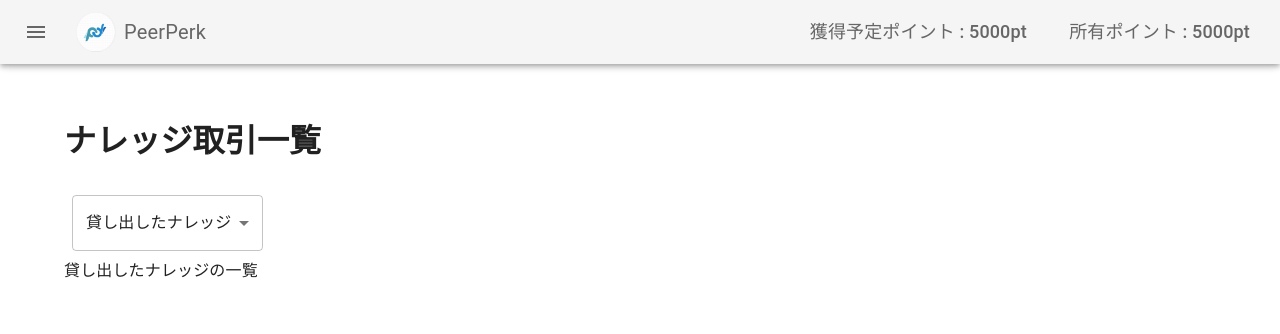
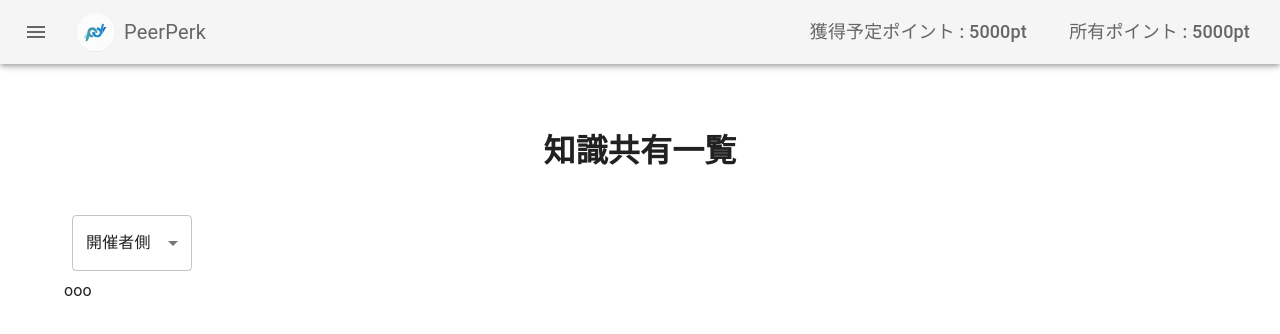
Before and after one commit to posse-ap/teamdev-2023-posse2-team2D_front, a React (Create React App) app: page /knowledgeTransactionList in a window 1280 px wide. Shown: the top 334 px of the page. Built offline with nearby package versions, Linux system fonts and the light colour scheme.

Commit message:
知識共有の四段階切り替え

```diff
--- a/src/pages/item/ItemTransactionList.tsx
+++ b/src/pages/item/ItemTransactionList.tsx
@@ -1,6 +1,5 @@
 import * as React from 'react';
 import CssBaseline from '@mui/material/CssBaseline';
-import Box from '@mui/material/Box';
 import Container from '@mui/material/Container';
 import SelectBar from '../../components/SelectBar';
 import BorrowHistory from './BorrowHistory';
--- /dev/null
+++ b/src/pages/knowledge/HeldHistory.tsx
@@ -0,0 +1,11 @@
+
+
+const LentHistory = () => {
+  return (
+    <div>
+      ooo
+    </div>
+  );
+};
+
+export default LentHistory;
--- a/src/pages/knowledge/KnowledgeTransactionList.tsx
+++ b/src/pages/knowledge/KnowledgeTransactionList.tsx
@@ -1,20 +1,28 @@
 import * as React from 'react';
 import CssBaseline from '@mui/material/CssBaseline';
-import Box from '@mui/material/Box';
 import Container from '@mui/material/Container';
 import SelectBar from '../../components/SelectBar';
+import HeldHistory from './HeldHistory';
+import ParticipationHistory from './ParticipationHistory';
 
 const KnowledgeTransactionList = () => {
   return(
     <React.Fragment>
       <CssBaseline />
       <Container maxWidth="lg">
-        <h1>ナレッジ取引一覧</h1>
+        <Container
+        sx={{
+          textAlign: "center",
+          padding: "10px",
+        }}
+        >
+          <h1>知識共有一覧</h1>
+        </Container>
         <SelectBar
-          option1="貸し出したナレッジ"
-          option2="借りているナレッジ"
-          component1="貸し出したナレッジの一覧"
-          component2="借りているナレッジの一覧"
+          option1="開催者側"
+          option2="参加者側"
+          component1={<HeldHistory />}
+          component2={<ParticipationHistory />}
         />
       </Container>
     </React.Fragment>
--- /dev/null
+++ b/src/pages/knowledge/ParticipationHistory.tsx
@@ -0,0 +1,17 @@
+import SimpleTabs from "../../components/SimpleTabs";
+
+const ParticipationHistory = () => {
+  return (
+    <div>
+      <SimpleTabs
+        labels={["予約中", "参加済"]}
+        children={[
+          <div>予約中</div>,
+          <div>参加済</div>,
+        ]}
+      />
+    </div>
+  );
+};
+
+export default ParticipationHistory;
```
